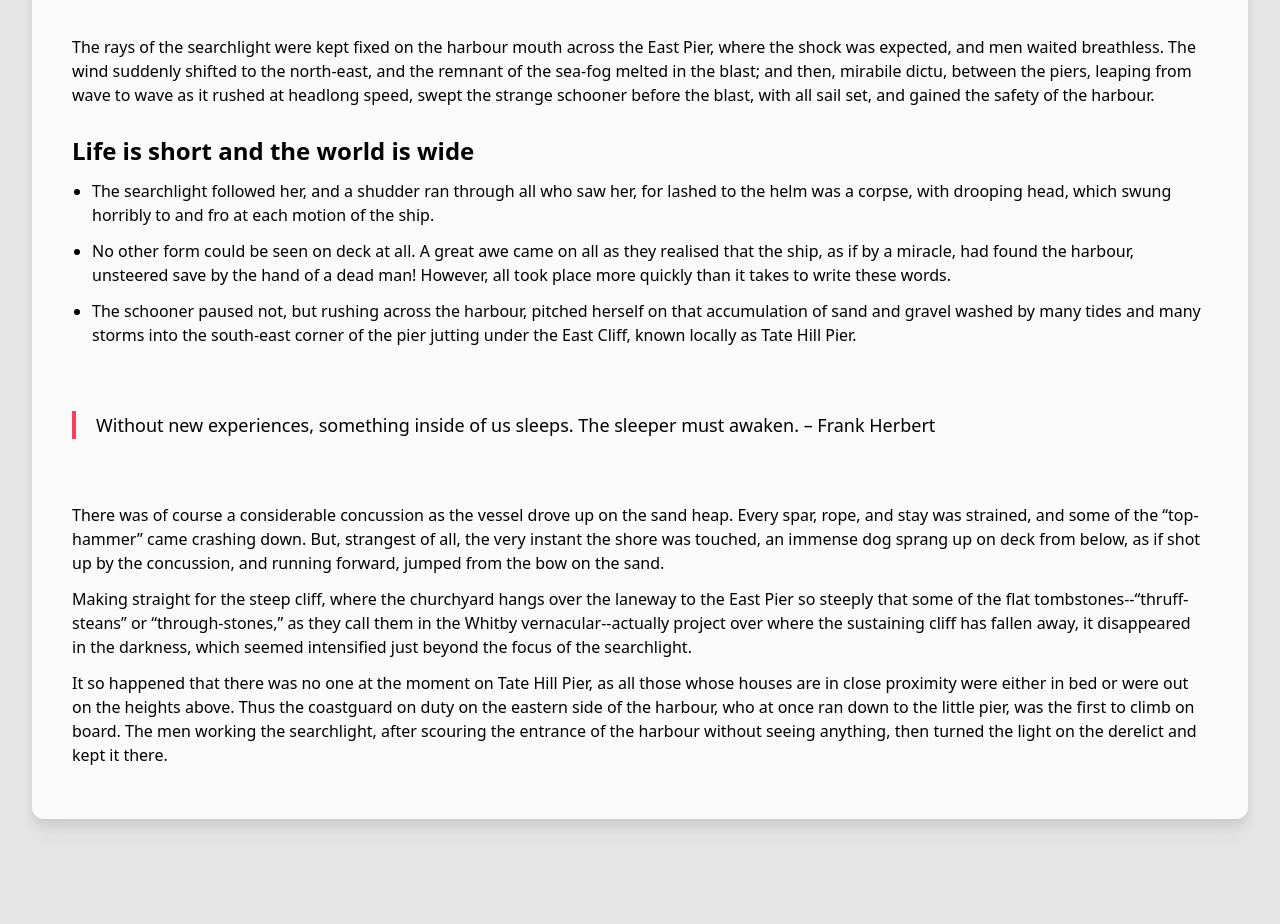
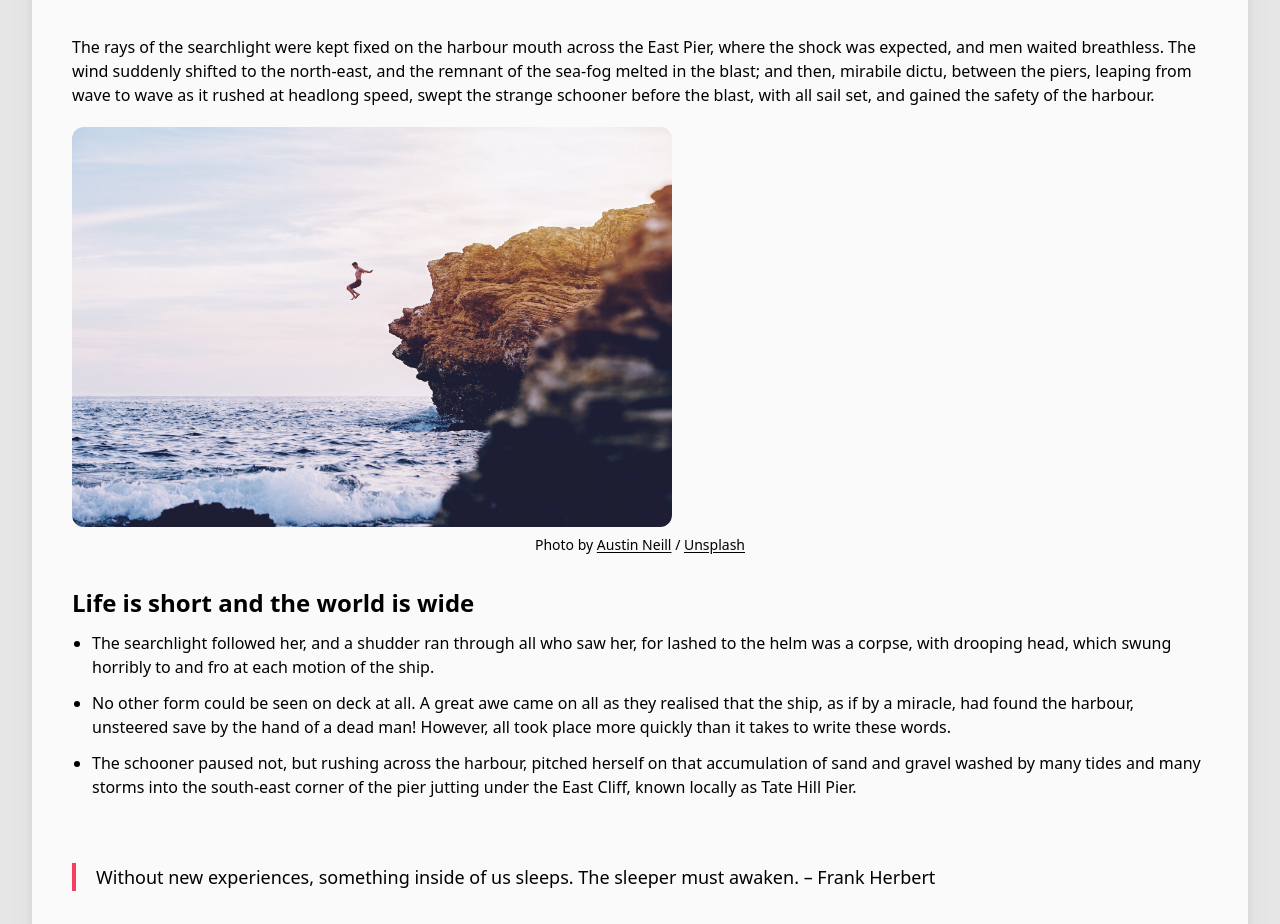
Before and after one commit to dashiedash/neon-theme, a Next.js app: page /items/post-fullwidth in a window 1280 px wide. Shown: the part 1640-2564 px from the top of the page. Before the commit the page ends 2491 px from the top, so only its background shows below. Built offline with nearby package versions, Linux system fonts and the light colour scheme.

Commit message:
Add Neill photo

```diff
--- a/src/pages/items/post-fullwidth.tsx
+++ b/src/pages/items/post-fullwidth.tsx
@@ -79,6 +79,14 @@ const PostFullwidth = () => {
             all sail set, and gained the safety of the harbour.
           </p>
 
+          <PostImage
+            imageSource="/jpeg/photo-neill1.jpg"
+            attribName="Austin Neill"
+            attribNameLink="https://unsplash.com/@arstyy?utm_source=ghost&utm_medium=referral&utm_campaign=api-credit"
+            attribSource="Unsplash"
+            attribSourceLink="https://unsplash.com/?utm_source=ghost&utm_medium=referral&utm_campaign=api-credit"
+          />
+
           <h2 className="text-2xl font-bold mt-7 mb-3">
             Life is short and the world is wide
           </h2>
```
Also changed, not shown: public/jpeg/photo-neill1.jpg (added).
